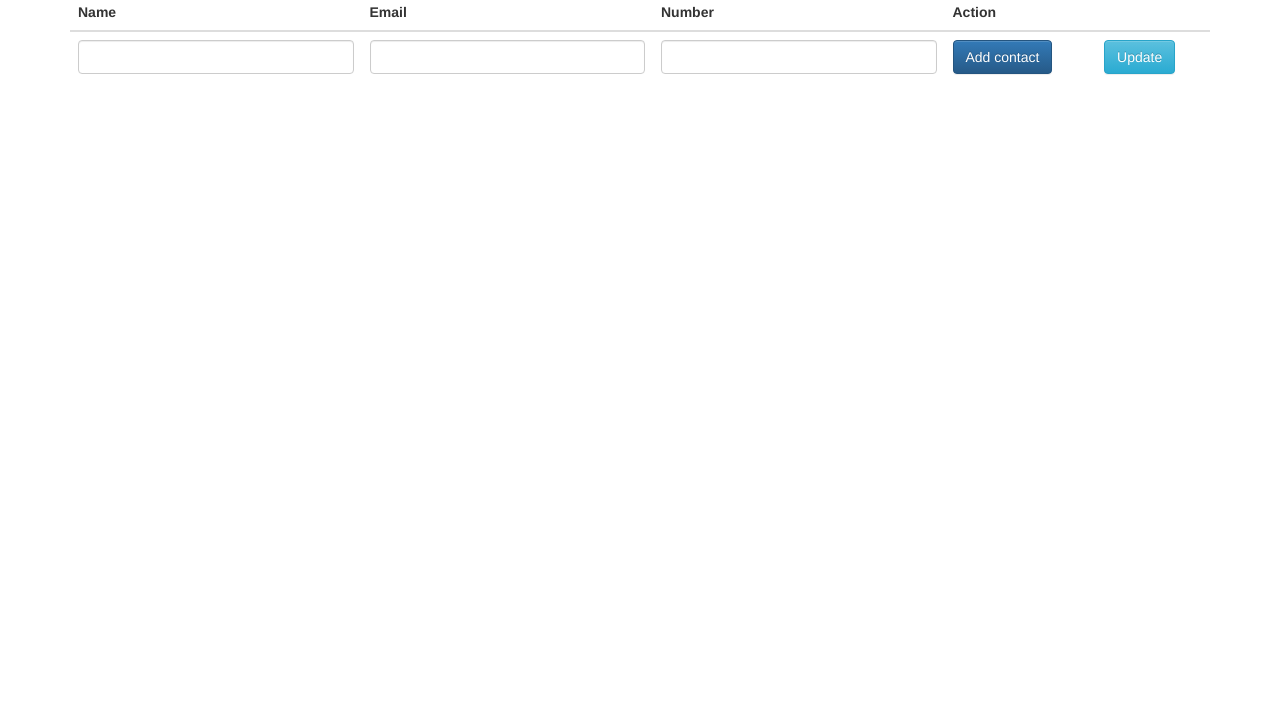
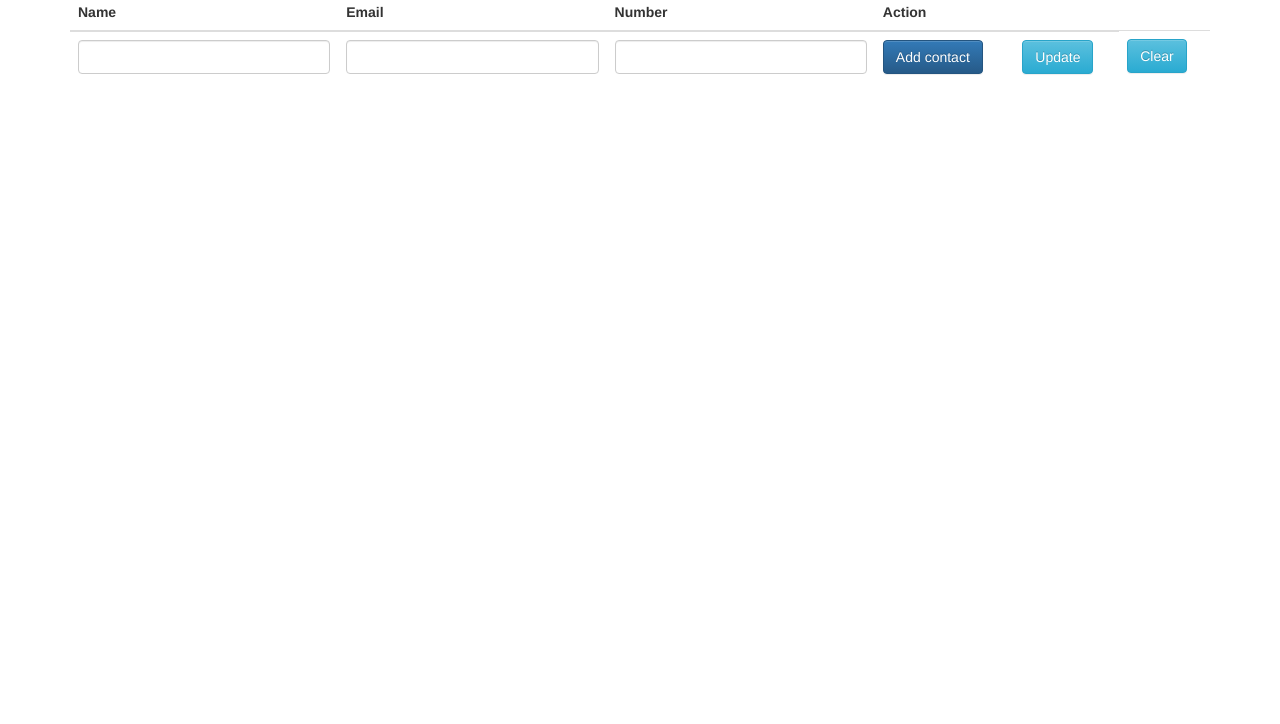
Before and after one commit to Gyantoshkumar/Gyan_contactlist_app, a plain HTML site: page index.html in a window 1280 px wide. Shown: the part 76-800 px from the top of the page. Drawn offline with nearby package versions, Linux system fonts and the light colour scheme; files whose address does not match are found by name.

Commit message:
Update index.html

```diff
--- a/index.html
+++ b/index.html
@@ -30,6 +30,7 @@
             		<td><input class="form-control" ng-model="contact.number"></td>
             		<td><button class="btn btn-primary" ng-click="addcontact()">Add contact</button></td>
             	    <td><button class="btn btn-info" ng-click="update()">Update</button></td>
+			<td><button class="btn btn-info" ng-click="deselect()">Clear</button></td>
                 </tr>
 
             	<tr ng-repeat="contact in contactlist">
```
